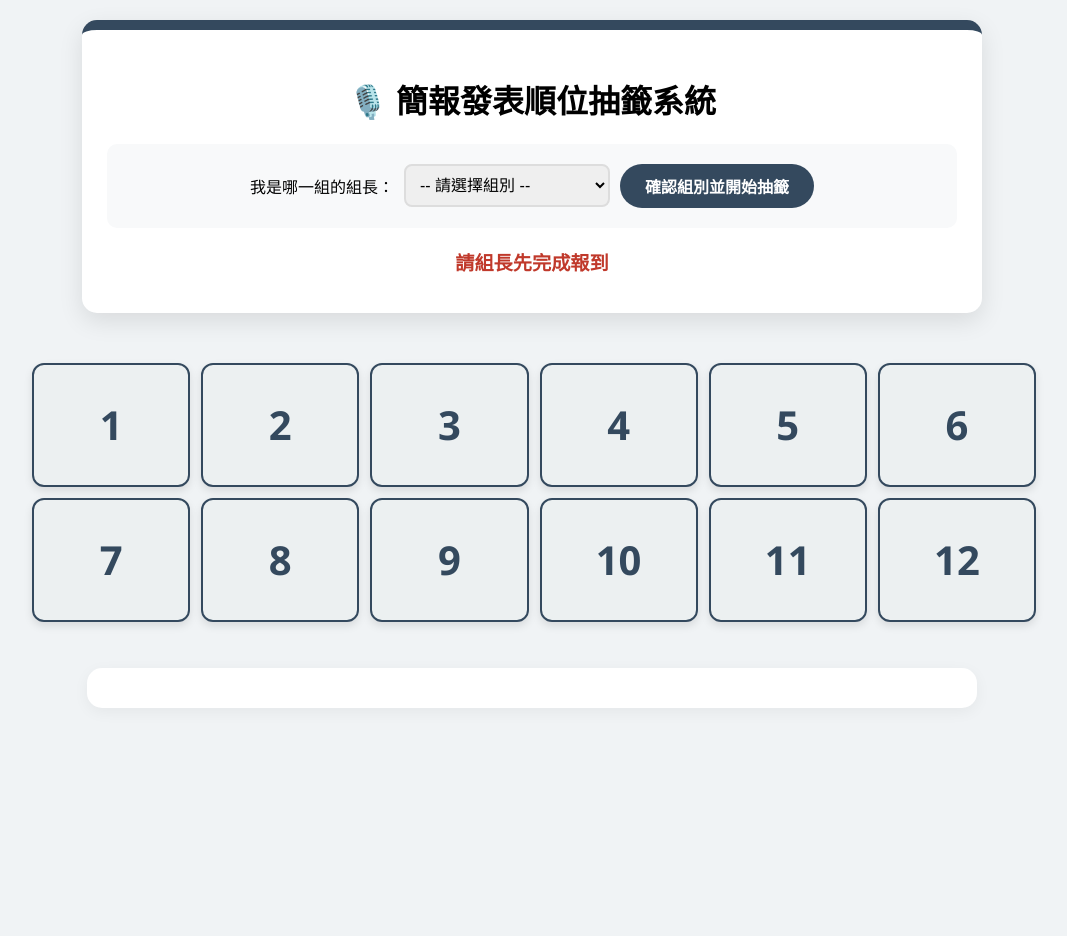
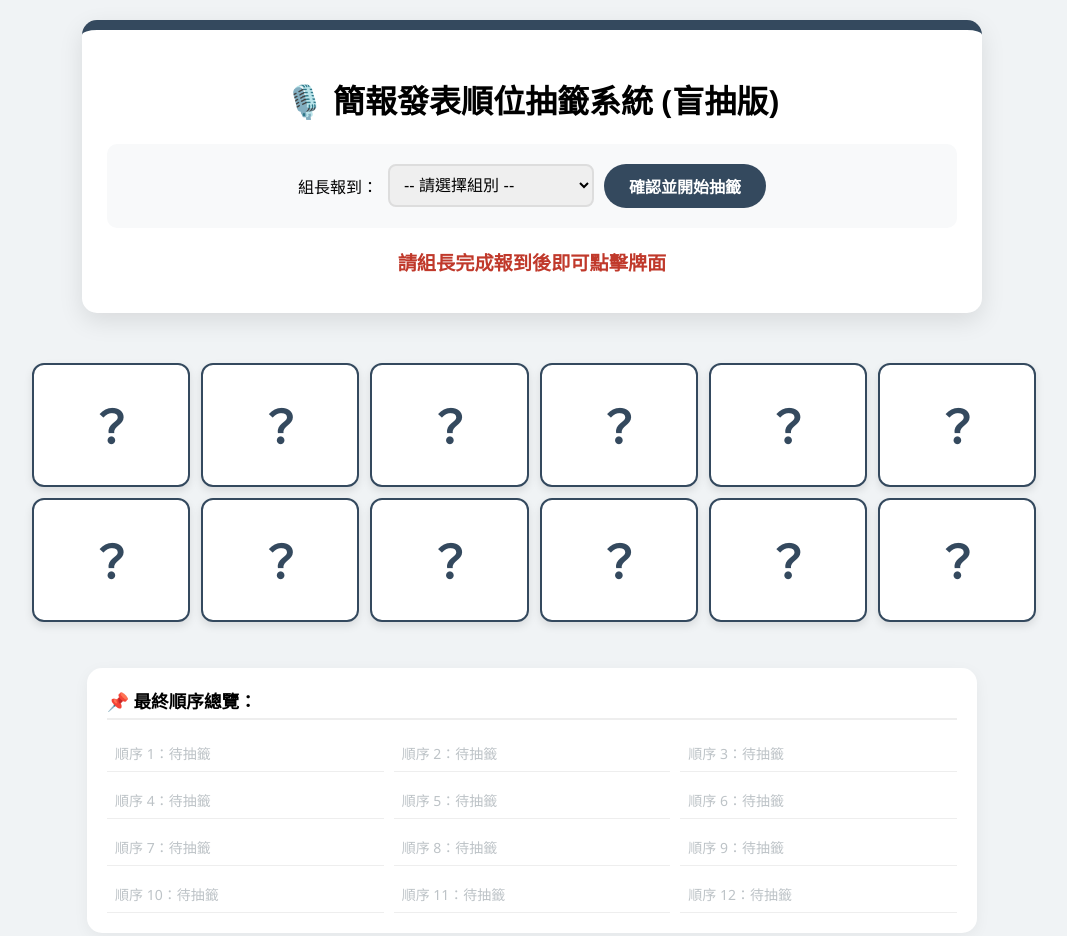
Before and after one commit to Yushin319/presentation-draw, a plain HTML site: page index.html in a window 1280 px wide. Shown: the whole page, without its empty margins (108-1175 px from the left). Before the commit the page ends 800 px from the top, so only its background shows below. Drawn offline with Linux system fonts and the light colour scheme.

Commit message:
Update index.html

```diff
--- a/index.html
+++ b/index.html
@@ -1,11 +1,11 @@
 <!DOCTYPE html><html lang="zh-TW"><head>
     <meta charset="UTF-8">
-    <title>簡報發表選號系統 - 實名抽籤版</title>
+    <title>簡報發表選號系統 - 盲抽實名版</title>
     <style>
         :root {
             --primary-color: #34495e;
-            --accent-color: #27ae60;
-            --card-front-bg: #ecf0f1;
+            --accent-color: #27ae60; /* 翻開後的顏色 */
+            --card-front-bg: #ffffff;
             --disabled-color: #95a5a6;
         }
 
@@ -29,7 +29,7 @@
             border-radius: 50px; background: var(--primary-color); color: white;
             font-weight: bold; transition: 0.3s;
         }
-        button:disabled { background: var(--disabled-color); cursor: not-allowed; }
+        button:hover { transform: scale(1.05); background: #2c3e50; }
 
         .card-grid {
             display: grid; grid-template-columns: repeat(auto-fill, minmax(140px, 1fr));
@@ -44,10 +44,13 @@
             position: absolute; width: 100%; height: 100%; backface-visibility: hidden;
             display: flex; align-items: center; justify-content: center;
             border-radius: 12px; font-weight: bold; box-shadow: 0 4px 8px rgba(0,0,0,0.1);
+            border: 2px solid var(--primary-color);
         }
 
-        .card-front { background: var(--card-front-bg); color: var(--primary-color); border: 2px solid var(--primary-color); font-size: 40px; }
-        .card-back { background: var(--accent-color); color: white; transform: rotateY(180deg); font-size: 14px; flex-direction: column; padding: 5px; }
+        /* 正面：問號 */
+        .card-front { background: var(--card-front-bg); color: var(--primary-color); font-size: 45px; }
+        /* 背面：顯示抽中的順序 */
+        .card-back { background: var(--accent-color); color: white; transform: rotateY(180deg); font-size: 14px; flex-direction: column; padding: 5px; border: 2px solid #219150; }
 
         #msg { font-size: 1.2rem; font-weight: bold; color: #c0392b; margin-top: 20px; min-height: 40px; }
 
@@ -56,29 +59,31 @@
             border-radius: 15px; box-shadow: 0 4px 15px rgba(0,0,0,0.05);
             display: grid; grid-template-columns: repeat(3, 1fr); gap: 10px; text-align: left;
         }
+        .record-title { grid-column: 1 / -1; font-weight: bold; font-size: 1.1rem; border-bottom: 2px solid #eee; margin-bottom: 5px; padding-bottom: 5px; }
         .record-item { padding: 8px; border-bottom: 1px solid #eee; font-size: 14px; }
     </style>
 </head>
 <body>
 
     <div id="header-area">
-        <h1>🎙️ 簡報發表順位抽籤系統</h1>
+        <h1>🎙️ 簡報發表順位抽籤系統 (盲抽版)</h1>
 
         <div class="setup-area" id="setupArea">
-            <label>我是哪一組的組長：</label>
+            <label>組長報到：</label>
             <select id="teamSelector">
                 <option value="">-- 請選擇組別 --</option>
             </select>
-            <button onclick="confirmTeam()">確認組別並開始抽籤</button>
+            <button onclick="confirmTeam()">確認並開始抽籤</button>
         </div>
 
-        <div id="msg">請組長先完成報到</div>
+        <div id="msg">請組長完成報到後即可點擊牌面</div>
     </div>
 
     <div id="card-grid" class="card-grid"></div>
 
     <div class="record-board" id="recordBoard">
-        </div>
+        <div class="record-title">📌 最終順序總覽：</div>
+    </div>
 
     <script>
         const originalTeams = [
@@ -87,13 +92,19 @@
             "Copilot Alchemy", "伍佰我來了", "Mission: Promptable", "行政服務小當家"
         ];
 
-        let availableOrders = Array.from({length: 12}, (_, i) => i + 1);
+        let shuffledOrders = [];
         let currentSelectingTeam = "";
-        let drawnRecords = {}; // 用於儲存 {順序: 組名}
+        let drawnRecords = {};
 
-        // 初始化頁面
         function init() {
-            // 填充下拉選單
+            // 1. 洗牌：將 1-12 數字隨機排序
+            shuffledOrders = Array.from({length: 12}, (_, i) => i + 1);
+            for (let i = shuffledOrders.length - 1; i > 0; i--) {
+                const j = Math.floor(Math.random() * (i + 1));
+                [shuffledOrders[i], shuffledOrders[j]] = [shuffledOrders[j], shuffledOrders[i]];
+            }
+
+            // 2. 填充選單
             const selector = document.getElementById('teamSelector');
             originalTeams.forEach(team => {
                 let opt = document.createElement('option');
@@ -102,73 +113,67 @@
                 selector.appendChild(opt);
             });
 
-            // 產生 12 張初始蓋著的牌
+            // 3. 產生 12 張正面是問號的牌
             const grid = document.getElementById('card-grid');
             grid.innerHTML = '';
-            for (let i = 1; i <= 12; i++) {
+            for (let i = 0; i < 12; i++) {
                 const container = document.createElement('div');
-                container.className = 'card-container locked'; // 初始鎖定，報到後才解鎖
+                container.className = 'card-container locked';
                 container.id = 'card-' + i;
                 container.innerHTML = `
-                    <div class="card-face card-front">${i}</div>
+                    <div class="card-face card-front">？</div>
                     <div class="card-face card-back" id="back-${i}"></div>
                 `;
                 container.onclick = () => draw(i);
                 grid.appendChild(container);
             }
+            updateRecordBoard();
         }
 
-        // 1. 組長報到
         function confirmTeam() {
             const selector = document.getElementById('teamSelector');
             const team = selector.value;
-
-            if (!team) {
-                alert("請先選擇您的組別！");
-                return;
-            }
+            if (!team) { alert("請先選擇組別！"); return; }
 
             currentSelectingTeam = team;
-            document.getElementById('msg').innerText = `請 ${team} 組長點擊下方任一數字卡片...`;
+            document.getElementById('msg').innerText = `【${team}】請選一張牌...`;
 
-            // 解鎖尚未翻開的卡片
+            // 解鎖未翻開的牌
             document.querySelectorAll('.card-container').forEach(card => {
                 if (!card.classList.contains('flipped')) {
                     card.classList.remove('locked');
                 }
             });
-
-            // 禁用報到按鈕防止重複報到
             document.getElementById('setupArea').style.display = 'none';
         }
 
-        // 2. 進行抽籤
-        function draw(orderNumber) {
+        function draw(index) {
             if (!currentSelectingTeam) return;
 
-            const card = document.getElementById('card-' + orderNumber);
+            const finalOrder = shuffledOrders[index]; // 取得該牌位預設的隨機數字
+            const card = document.getElementById('card-' + index);
 
-            // 翻牌
+            // 翻牌並顯示數字
             card.classList.add('flipped');
-            document.getElementById('back-' + orderNumber).innerHTML = `
-                <div style="font-size:12px; margin-bottom:5px;">第 ${orderNumber} 位上台</div>
-                <div style="font-size:16px;">${currentSelectingTeam}</div>
+            document.getElementById('back-' + index).innerHTML = `
+                <div style="font-size:12px;">抽中順位</div>
+                <div style="font-size:48px; margin:5px 0;">${finalOrder}</div>
+                <div style="font-size:14px; font-weight:normal;">${currentSelectingTeam}</div>
             `;
 
-            // 記錄結果
-            drawnRecords[orderNumber] = currentSelectingTeam;
+            // 存入記錄
+            drawnRecords[finalOrder] = currentSelectingTeam;
             updateRecordBoard();
 
-            // 更新選單：移除已抽籤的組別
+            // 移除已抽組別
             removeTeamFromList(currentSelectingTeam);
 
-            // 重置狀態，等待下一組
             currentSelectingTeam = "";
-            document.getElementById('msg').innerText = "已記錄！請下一組組長報到。";
+            document.getElementById('msg').innerText = "已記錄！請下一組報到。";
             document.getElementById('setupArea').style.display = 'flex';
             document.getElementById('teamSelector').value = "";
 
-            // 鎖定所有卡片，直到下一組報到
+            // 重新鎖定，直到下一人報到
             document.querySelectorAll('.card-container').forEach(c => c.classList.add('locked'));
         }
 
@@ -184,15 +189,13 @@
 
         function updateRecordBoard() {
             const board = document.getElementById('recordBoard');
-            board.innerHTML = '<strong>當前順序記錄：</strong><br>';
-            // 按順位 1-12 排序顯示
+            board.innerHTML = '<div class="record-title">📌 最終順序總覽：</div>';
             for (let i = 1; i <= 12; i++) {
-                if (drawnRecords[i]) {
-                    const item = document.createElement('div');
-                    item.className = 'record-item';
-                    item.innerText = `順序 ${i}：${drawnRecords[i]}`;
-                    board.appendChild(item);
-                }
+                const item = document.createElement('div');
+                item.className = 'record-item';
+                item.style.color = drawnRecords[i] ? "#2c3e50" : "#bdc3c7";
+                item.innerText = `順序 ${i}：${drawnRecords[i] || '待抽籤'}`;
+                board.appendChild(item);
             }
         }
 
```
